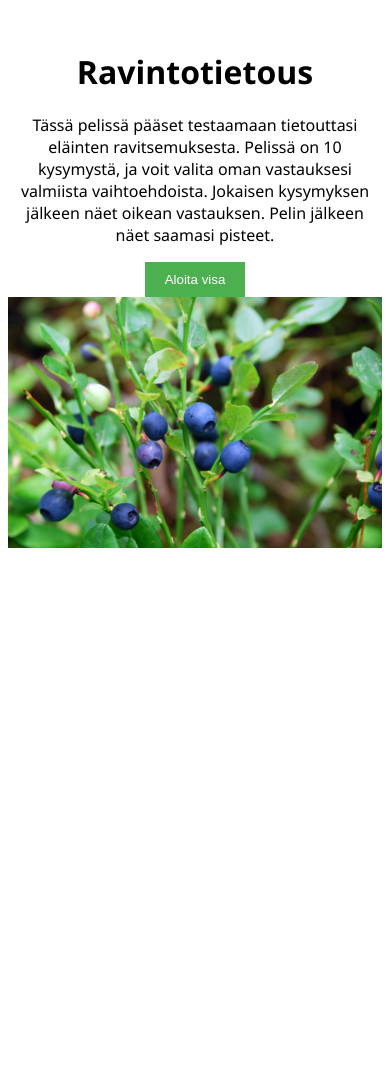
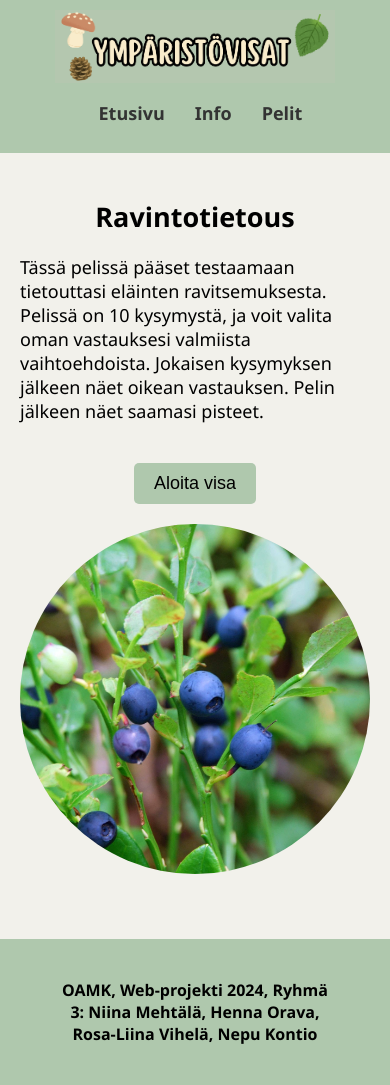
Before and after one commit to niinamehtala/ymparistovisat, a plain HTML site: page GAMES/ravintotietous.html in a window 390 px wide. Before the commit the page ends 844 px from the top, so only its background shows below. Drawn offline with Linux system fonts and the light colour scheme.

Commit message:
Added new features in JS and adjusted CSS for layout alignment.

```diff
--- a/CSS/ravintotietousstyle.css
+++ b/CSS/ravintotietousstyle.css
@@ -1,7 +1,153 @@
+* {
+    box-sizing: border-box;
+}
+
+header,
+footer,
+nav {
+    padding: 1em;
+}
+
+li {
+    display: inline-block;
+}
+
+html {
+    font-family: 'Segoe UI', Tahoma, Geneva, Verdana, sans-serif;
+    margin: 0;
+    font-size: 18px;
+}
+
+p,
+h1 {
+    margin-left: 40px;
+    margin-top: 40px;
+}
+
+
 body {
     font-family: 'Segoe UI', Tahoma, Geneva, Verdana, sans-serifs;
     text-align: center;
     margin-top: 50px;
+    display: flex;
+    flex-direction: column;
+    min-height: 100vh;
+    margin: 0;
+    background-color: #F2F1EB;
+}
+
+header {
+    display: flex;
+    flex-direction: column;
+    align-items: center;
+    background-color: #AFC8AD;
+    padding: 10px;
+    justify-content: center;
+}
+
+
+.logo {
+    height: auto;
+    width: 30%;
+}
+
+nav {
+    width: 70%;
+}
+
+.nav-list {
+    list-style: none;
+    display: flex;
+    justify-content: space-between;
+    padding: 0;
+    margin: 0;
+    width: 100%;
+}
+
+.nav-list li {
+    margin: 0 15px;
+    position: relative;
+}
+
+.nav-list li a {
+    text-decoration: none;
+    color: #333;
+    font-weight: bold;
+    font-size: 18px;
+}
+
+.dropdown-content {
+    display: none;
+    position: absolute;
+    background-color: #AFC8AD;
+    min-width: 160px;
+    z-index: 1;
+    border-radius: 8px;
+    top: 100%;
+    left: 0;
+}
+
+.dropdown-content a {
+    color: #333;
+    padding: 12px 16px;
+    text-decoration: none;
+    display: block;
+}
+
+.dropdown-content a:hover {
+    background-color: #8FAE89;
+}
+
+.dropdown:hover .dropdown-content {
+    display: block;
+}
+
+main {
+    flex: 1;
+    display: flex;
+    flex-direction: column;
+    padding: 20px;
+    margin-bottom: 40px;
+}
+
+.content {
+    display: flex;
+    flex-wrap: wrap;
+    gap: 20px;
+    justify-content: space-between;
+}
+
+.text {
+    flex: 1;
+    max-width: 48%;
+}
+
+.kuva {
+    width: 40%;
+    height: 36%;
+    border-radius: 50%;
+    object-fit: cover;
+    aspect-ratio: 1 / 1;
+}
+
+footer {
+    background-color: #AFC8AD;
+    padding: 40px;
+    width: 100%;
+    position: relative;
+    display: block;
+    text-align: center;
+    margin-top: auto;
+}
+
+.footer-content {
+    width: 100%;
+    max-width: 1000px;
+    margin: 0 auto;
+    font-size: 16px;
+    font-weight: bold;
+    padding-left: 20px;
+    padding-right: 20px;
 }
 
 #question-container {
@@ -16,12 +162,17 @@ body {
     display: block;
 }
 
+
 button {
-    background-color: #4CAF50;
-    color: white;
+    background-color: #AFC8AD;
+    color: black;
     border: none;
     padding: 10px 20px;
     cursor: pointer;
+    display: inline-block;
+    margin: 20px auto;
+    font-size: 18px;
+    border-radius: 5px;
 }
 
 button:hover {
@@ -45,3 +196,68 @@ button:hover {
     max-width: 400px;
     height: auto;
 }
+
+/* responsiivisuus  */
+@media (max-width: 1200px) {
+    .content {
+        flex-direction: column;
+        align-items: center;
+    }
+
+    p,
+    h1 {
+        margin: 20px auto;
+        text-align: left;
+    }
+
+    .main {
+        padding: 2px;
+    }
+
+    .kuva {
+        width: 44%;
+        height: 44%;
+        border-radius: 50%;
+        object-fit: cover;
+        aspect-ratio: 1 / 1;
+    }
+
+    .text {
+        text-align: left;
+        max-width: 90%;
+    }
+}
+
+@media (max-width: 768px) {
+
+    .text {
+        text-align: left;
+        padding-top: 20px;
+    }
+
+    p,
+    h1 {
+        margin: 20px auto;
+        text-align: left;
+    }
+}
+
+@media (max-width: 480px) {
+
+    .text {
+        text-align: left;
+        padding-top: 20px;
+    }
+
+    p,
+    h1 {
+        margin: 20px auto;
+        text-align: left;
+    }
+
+    .logo {
+        width: 300%;
+        height: auto;
+        max-width: 280px;
+    }
+}
--- a/GAMES/ravintotietous.html
+++ b/GAMES/ravintotietous.html
@@ -10,15 +10,38 @@
 </head>
 
 <body>
-    <!-- Ohjesivu -->
+    <!-- Header ja navigointi -->
+    <header>
+        <img src="../IMG/yleisetkuvat/logo_visaan.png" alt="logo" class="logo">
+        <nav>
+            <ul class="nav-list">
+                <li><a href="">Etusivu</a></li>
+                <li><a href="./info.html">Info</a></li>
+                <li class="dropdown">
+                    <a href="javascript:void(0)">Pelit</a>
+                    <div class="dropdown-content">
+                        <a href="./kasvikisailu.html">Kasvikisa</a>
+                        <a href="./luontopoliisi.html">Luontopoliisi</a>
+                        <a href="./ravintotietous.html">Ravintotietoisuus</a>
+                        <a href="./villivisailu.html">Villivisa</a>
+                    </div>
+            </ul>
+        </nav>
+    </header>
+    <main>
+        <article class="content">
+            <!-- Aloitussivu -->
             <div id="intro" class="view active">
                 <h1 id="game-name">Ravintotietous</h1>
-        <p>Tässä pelissä pääset testaamaan tietouttasi eläinten ravitsemuksesta. Pelissä on 10 kysymystä, ja voit valita
+                <p>Tässä pelissä pääset testaamaan tietouttasi eläinten ravitsemuksesta. Pelissä on 10 kysymystä, ja
+                    voit
+                    valita
                     oman vastauksesi
-            valmiista vaihtoehdoista. Jokaisen kysymyksen jälkeen näet oikean vastauksen. Pelin jälkeen näet saamasi
+                    valmiista vaihtoehdoista. Jokaisen kysymyksen jälkeen näet oikean vastauksen. Pelin jälkeen näet
+                    saamasi
                     pisteet.</p>
                 <button id="start-button">Aloita visa</button>
-        <img src="../IMG/ravintotietouskuvat/blueberry-2843770_1920.jpg" alt="Mustikan kuva" />
+                <img src="../IMG/ravintotietouskuvat/blueberry-2843770_1920.jpg" alt="Mustikan kuva" class="kuva" />
             </div>
 
             <!-- Kysymyssivu -->
@@ -31,9 +54,16 @@
 
             <!-- Lopputulossivu -->
             <div id="result-view" class="view">
-        <h1>Peli päättyi!</h1>
+                <h1>Tuloksesi:</h1>
                 <p id="result-message"></p>
             </div>
+        </article>
+    </main>
+    <footer>
+        <div class="footer-content">
+            OAMK, Web-projekti 2024, Ryhmä 3: Niina Mehtälä, Henna Orava, Rosa-Liina Vihelä, Nepu Kontio
+        </div>
+    </footer>
 </body>
 
 </html>
--- a/JS/ravintotietousscript.js
+++ b/JS/ravintotietousscript.js
@@ -1,16 +1,15 @@
-//Järjestys opettajan mielestä kannattaa olla näin js:ssä:
+///Järjestys kannattaa olla näin js:ssä:
 //1.Muuttujat
 //2.Elementit ja kuuntelijat
 //3.Funktiot
 
 //1.Muuttujat:
-// Pelin tila
 let questions = [];
 let currentQuestionIndex = 0;
 let correctAnswers = 0;
 
 //2.Elementit ja kuuntelijat:
-// Valitaan elementit
+// Elementit:
 const introView = document.getElementById("intro");
 const questionView = document.getElementById("question-view");
 const resultView = document.getElementById("result-view");
@@ -18,18 +17,20 @@ const resultView = document.getElementById("result-view");
 const questionContainer = document.getElementById("question-container");
 const imageContainer = document.getElementById("image-container");
 const optionsContainer = document.getElementById("options-container");
+const startButton = document.getElementById("start-button");
 const nextButton = document.getElementById("next-button");
 const resultMessage = document.getElementById("result-message");
 
-const startButton = document.getElementById("start-button");
-const restartButton = document.getElementById("restart-button");
+
+
+// Kuuntelijat:
 
 startButton.addEventListener("click", () => {
     currentQuestionIndex = 0;
     correctAnswers = 0;
     showView(questionView);
     showQuestion();
-});
+})
 
 nextButton.addEventListener("click", () => {
     const selectedAnswer = optionsContainer.value;
@@ -48,31 +49,29 @@ nextButton.addEventListener("click", () => {
     }
 });
 
-restartButton.addEventListener("click", () => {
-    showView(introView);
-});
-
 
 //3.Funktiot:
+//Kysymysten lataus:
+async function loadQuestions() {
+    try {
+        const response = await fetch("../DATA/questions.json"); // Onko polku oikein?
+        questions = await response.json();
+        console.log("Kysymykset ladattu:", questions);
+    } catch (error) {
+        console.error("Kysymysten lataus epäonnistui:", error);
+    }
+}
+
 // Näytä tietty näkymä ja piilota muut
 function showView(view) {
     document.querySelectorAll(".view").forEach(v => v.classList.remove("active"));
     view.classList.add("active");
 }
 
-// Näytä aloitussivu
+// Näytä aloitussivu ensimmäisenä
 showView(introView);
 
-
-fetch("../DATA/questions.json")
-    .then(response => response.json())
-    .then(data => {
-        questions = data;
-    })
-    .catch(error => {
-        console.error("Virhe ladattaessa kysymyksiä:", error);
-    });
-
+//Yksi kysymys kerrallaan näkyvillä
 function showQuestion() {
     const question = questions[currentQuestionIndex];
 
@@ -87,3 +86,37 @@ function showQuestion() {
         optionsContainer.appendChild(optionElement);
     });
 }
+
+//Nappia painamalla siirrytään seuraavaan kysymykseen ja jos oikein, niin lisää oikein vastattujen määrää yhdellä
+function nextQuestion() {
+    const selectedAnswer = optionsContainer.value;
+    const correctAnswer = questions[currentQuestionIndex].correct;
+
+    if (selectedAnswer === correctAnswer) {
+        correctAnswers++;
+    }
+
+    currentQuestionIndex++;
+    showQuestion();
+}
+
+//Näytetään tulokset:
+function showResults() {
+    const introView = document.getElementById("intro");
+    const questionView = document.getElementById("question-view");
+    const resultView = document.getElementById("result-view");
+
+    introView.classList.remove("active");
+    questionView.classList.remove("active");
+    resultView.classList.add("active");
+
+    resultMessage.textContent = `Sait ${correctAnswers}/${questions.length} pistettä!`;
+}
+
+
+//Testi, latautuuko kysymykset
+console.log("Yritetään ladata tiedostoa ../DATA/questions.json");
+
+if (questions.length === 0) {
+    console.error("Kysymyksiä ei ladattu! Tarkista JSON-tiedoston polku tai sisältö.");
+}
```
Also changed, not shown: DATA/questions.json (+11 -11 lines). Lines whose indentation alone changed are shown as unchanged.
